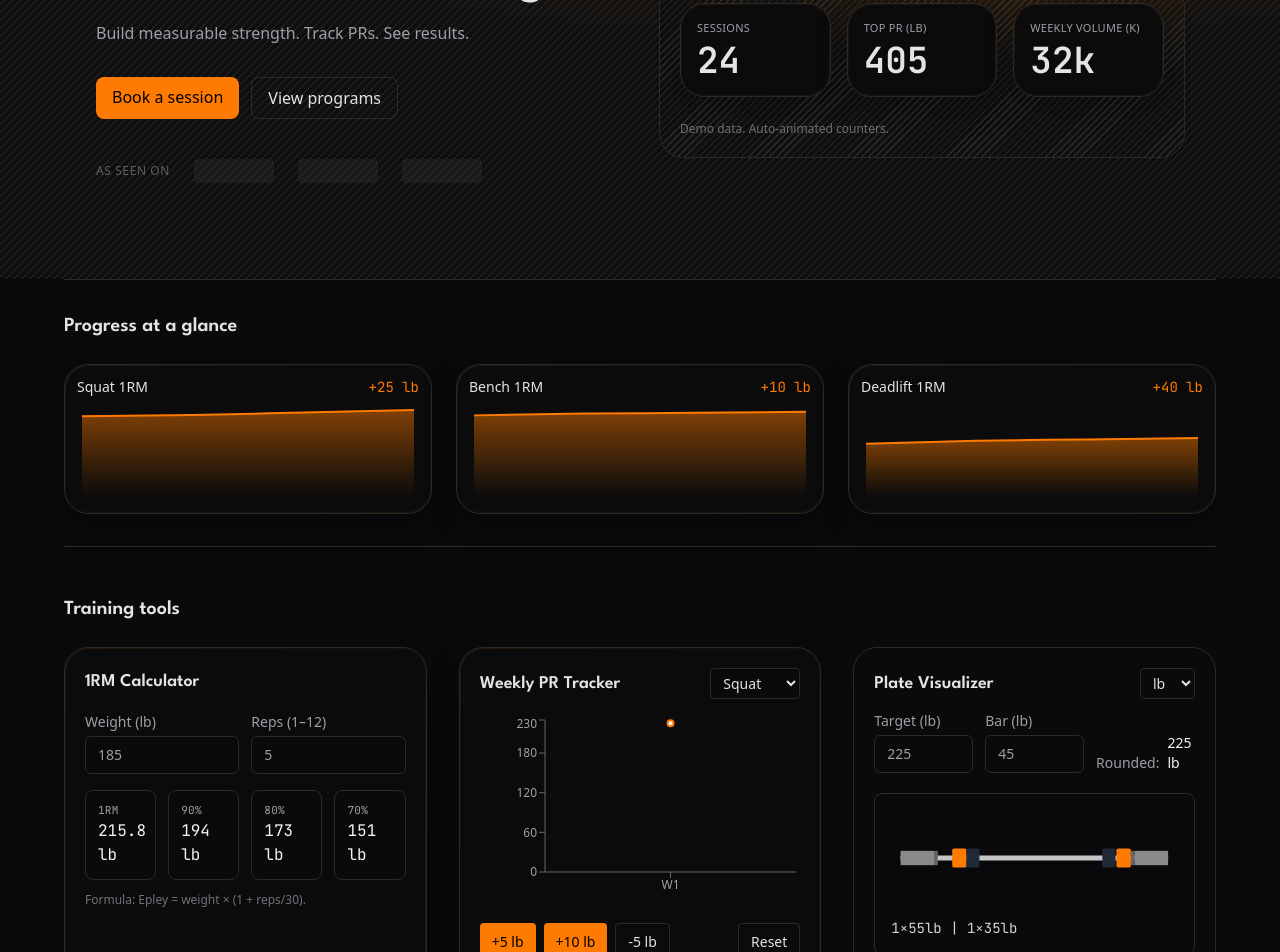
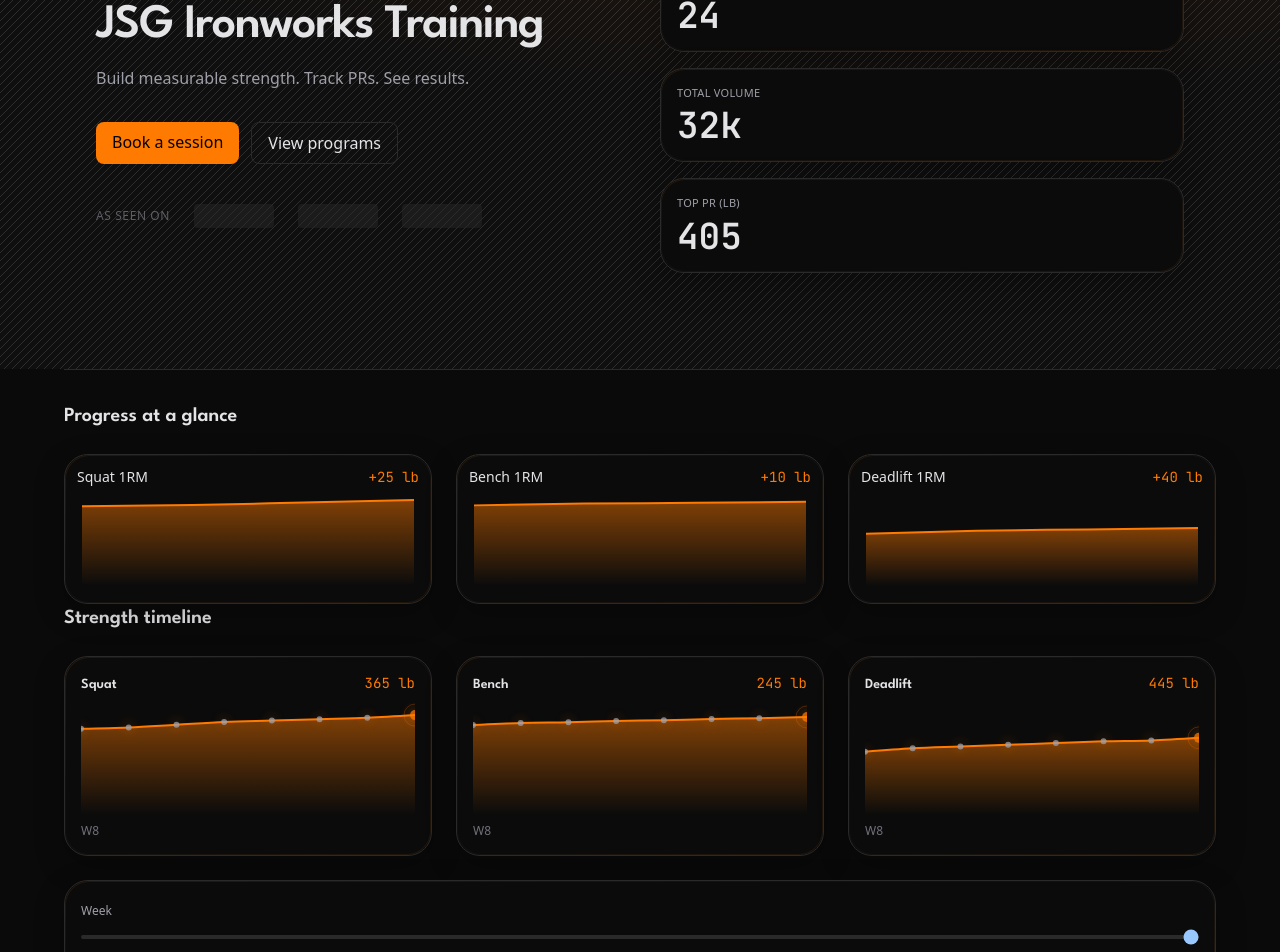
Before and after one commit to JaStaGa/jsg-ironworks, a Next.js app: page / in a window 1280 px wide. Shown: the part 200-1152 px from the top of the page. Built offline with nearby package versions, Linux system fonts and the light colour scheme.

Commit message:
strength timeline

```diff
--- a/src/app/page.tsx
+++ b/src/app/page.tsx
@@ -6,6 +6,7 @@ import PlateMath from "@/components/PlateMath"
 import WarmupPlanner from "@/components/WarmupPlanner"
 import LeadForm from "@/components/LeadForm"
 import MobileStickyBook from "@/components/MobileStickyBook"
+import StrengthTimelineGrid from "@/components/StrengthTimelineGrid"
 
 export default function Page() {
   return (
@@ -38,6 +39,8 @@ export default function Page() {
             data={[{ w: "W1", v: 365 }, { w: "W2", v: 385 }, { w: "W3", v: 395 }, { w: "W4", v: 405 }]}
           />
         </div>
+        <h2 className="text-xl font-semibold mb-6">Strength timeline</h2>
+        <StrengthTimelineGrid />
       </section>
 
       {/* Training tools */}
--- a/src/components/HeroMetrics.tsx
+++ b/src/components/HeroMetrics.tsx
@@ -1,13 +1,12 @@
 "use client"
-import { motion, useSpring, useTransform } from "framer-motion"
-import { useEffect } from "react"
+import Link from "next/link"
+import { motion, useInView, useSpring, useTransform } from "framer-motion"
+import { useEffect, useRef } from "react"
 
-function Counter({ from = 0, to, suffix = "" }: { from?: number; to: number; suffix?: string }) {
-    const spring = useSpring(from, { stiffness: 120, damping: 20 })
-    const text = useTransform(spring, v => Math.round(v).toString())
-
-    useEffect(() => { spring.set(to) }, [to, spring])
-
+function Counter({ to, suffix = "", active }: { to: number; suffix?: string; active: boolean }) {
+    const spring = useSpring(0, { stiffness: 120, damping: 20 })
+    const text = useTransform(spring, (v) => Math.round(v).toString())
+    useEffect(() => { if (active) spring.set(to) }, [active, to, spring])
     return (
         <span className="num text-3xl sm:text-4xl font-semibold">
             <motion.span>{text}</motion.span>{suffix}
@@ -15,15 +14,35 @@ function Counter({ from = 0, to, suffix = "" }: { from?: number; to: number; suf
     )
 }
 
+function MetricCard({
+    label, value, delay = 0, active,
+}: { label: string; value: React.ReactNode; delay?: number; active: boolean }) {
+    return (
+        <motion.div
+            className="card p-4"
+            initial={{ opacity: 0, y: 12 }}
+            animate={active ? { opacity: 1, y: 0 } : {}}
+            transition={{ duration: 0.4, delay }}
+        >
+            <div className="text-[11px] uppercase tracking-wide text-zinc-400">{label}</div>
+            <div className="mt-1">{value}</div>
+        </motion.div>
+    )
+}
+
 export default function HeroMetrics() {
+    const stackRef = useRef<HTMLDivElement>(null)
+    const inView = useInView(stackRef, { once: true, margin: "-20% 0px" })
+
     return (
         <section className="mx-auto max-w-6xl grid lg:grid-cols-2 gap-10 items-center py-16 lg:py-24">
+            {/* Left: headline + CTA */}
             <div>
                 <h1 className="heading text-4xl sm:text-5xl font-semibold tracking-tight">JSG Ironworks Training</h1>
                 <p className="mt-4 text-zinc-400 max-w-xl">Build measurable strength. Track PRs. See results.</p>
                 <div className="mt-8 flex gap-3">
-                    <a href="/book" className="rounded-lg px-4 py-2 bg-safety text-black font-medium">Book a session</a>
-                    <a href="/programs" className="rounded-lg px-4 py-2 border border-steel">View programs</a>
+                    <Link href="/book" className="rounded-lg px-4 py-2 bg-safety text-black font-medium hover:opacity-90">Book a session</Link>
+                    <Link href="/programs" className="rounded-lg px-4 py-2 border border-steel">View programs</Link>
                 </div>
                 <ul className="mt-10 flex flex-wrap items-center gap-6 opacity-80">
                     <li className="text-xs uppercase tracking-wider text-zinc-500">As seen on</li>
@@ -33,23 +52,27 @@ export default function HeroMetrics() {
                 </ul>
             </div>
 
-            <div className="steel-hatch rounded-2xl p-5 ring-1 ring-steel">
-                <div className="grid grid-cols-3 gap-4">
-                    <Metric label="Sessions" value={<Counter to={24} />} />
-                    <Metric label="Top PR (lb)" value={<Counter to={405} />} />
-                    <Metric label="Weekly volume (k)" value={<Counter to={32} suffix="k" />} />
-                </div>
-                <div className="mt-6 text-xs text-zinc-500">Demo data. Auto-animated counters.</div>
+            {/* Right: metric stack */}
+            <div ref={stackRef} className="grid gap-4">
+                <MetricCard
+                    label="Sessions this month"
+                    value={<Counter to={24} active={inView} />}
+                    delay={0.00}
+                    active={inView}
+                />
+                <MetricCard
+                    label="Total volume"
+                    value={<Counter to={32} suffix="k" active={inView} />}
+                    delay={0.08}
+                    active={inView}
+                />
+                <MetricCard
+                    label="Top PR (lb)"
+                    value={<Counter to={405} active={inView} />}
+                    delay={0.16}
+                    active={inView}
+                />
             </div>
         </section>
     )
 }
-
-function Metric({ label, value }: { label: string; value: React.ReactNode }) {
-    return (
-        <div className="card p-4">
-            <div className="text-[11px] uppercase tracking-wide text-zinc-400">{label}</div>
-            <div className="mt-1">{value}</div>
-        </div>
-    )
-}
--- /dev/null
+++ b/src/components/StrengthTimelineGrid.tsx
@@ -0,0 +1,124 @@
+"use client"
+import { useMemo, useState } from "react"
+import { AreaChart, Area, XAxis, YAxis, Tooltip, ResponsiveContainer } from "recharts"
+
+type Pt = { w: string; v: number }
+type Lift = { name: string; unit: "lb" | "kg"; data: Pt[] }
+
+const LIFTS: Lift[] = [
+    {
+        name: "Squat", unit: "lb", data: [
+            { w: "W1", v: 315 }, { w: "W2", v: 320 }, { w: "W3", v: 330 }, { w: "W4", v: 340 },
+            { w: "W5", v: 345 }, { w: "W6", v: 350 }, { w: "W7", v: 355 }, { w: "W8", v: 365 }
+        ]
+    },
+    {
+        name: "Bench", unit: "lb", data: [
+            { w: "W1", v: 225 }, { w: "W2", v: 230 }, { w: "W3", v: 232 }, { w: "W4", v: 235 },
+            { w: "W5", v: 237 }, { w: "W6", v: 240 }, { w: "W7", v: 242 }, { w: "W8", v: 245 }
+        ]
+    },
+    {
+        name: "Deadlift", unit: "lb", data: [
+            { w: "W1", v: 365 }, { w: "W2", v: 385 }, { w: "W3", v: 395 }, { w: "W4", v: 405 },
+            { w: "W5", v: 415 }, { w: "W6", v: 425 }, { w: "W7", v: 430 }, { w: "W8", v: 445 }
+        ]
+    },
+]
+
+export default function StrengthTimelineGrid() {
+    const [i, setI] = useState(LIFTS[0].data.length - 1)
+
+    return (
+        <div className="rounded-2xl">
+            <div className="grid sm:grid-cols-2 lg:grid-cols-3 gap-6">
+                {LIFTS.map((lift) => (
+                    <LiftTile key={lift.name} lift={lift} i={i} />
+                ))}
+            </div>
+
+            <div className="mt-6 card p-4">
+                <label className="text-xs text-zinc-400" htmlFor="timeline">Week</label>
+                <input
+                    id="timeline"
+                    aria-label="Strength timeline scrubber"
+                    type="range"
+                    min={0}
+                    max={LIFTS[0].data.length - 1}
+                    value={i}
+                    onChange={(e) => setI(parseInt(e.target.value))}
+                    className="mt-2 h-1 w-full appearance-none rounded bg-steel"
+                />
+                <div className="mt-2 text-xs text-zinc-400" style={{ fontFamily: "var(--font-mono)" }}>
+                    {LIFTS[0].data[i].w}
+                </div>
+            </div>
+        </div>
+    )
+}
+
+function LiftTile({ lift, i }: { lift: Lift; i: number }) {
+    const prSet = useMemo(() => {
+        const s = new Set<number>()
+        let m = -Infinity
+        lift.data.forEach((p, idx) => { if (p.v > m) { m = p.v; s.add(idx) } })
+        return s
+    }, [lift.data])
+
+    const curr = lift.data[i]
+
+    type DotPropsLite = { cx?: number; cy?: number; index?: number }
+    const Dot = (props: DotPropsLite) => {
+        if (props.cx == null || props.cy == null) return null
+        const idx = typeof props.index === "number" ? props.index : -1
+        const isCurr = idx === i
+        const isPR = prSet.has(idx)
+        const r = isCurr ? 5 : 3
+        const fill = isCurr ? "#ff7a00" : "#a1a1aa"
+        return (
+            <g>
+                <circle cx={props.cx} cy={props.cy} r={r} fill={fill} className={isPR ? "pr-dot" : ""} />
+                {isCurr && <circle cx={props.cx} cy={props.cy} r={r + 6} fill="transparent" stroke="#ff7a00" strokeOpacity="0.25" />}
+            </g>
+        )
+    }
+
+    return (
+        <div className="card p-4">
+            <div className="flex items-baseline justify-between">
+                <h3 className="text-sm font-medium">{lift.name}</h3>
+                <div className="num text-safety text-sm">{curr.v} {lift.unit}</div>
+            </div>
+            <div className="h-28 mt-2">
+                <ResponsiveContainer width="100%" height="100%">
+                    <AreaChart data={lift.data} margin={{ left: 0, right: 0, top: 8, bottom: 0 }}>
+                        <defs>
+                            <linearGradient id={`g-${lift.name}`} x1="0" y1="0" x2="0" y2="1">
+                                <stop offset="0%" stopColor="#ff7a00" stopOpacity={0.8} />
+                                <stop offset="100%" stopColor="#ff7a00" stopOpacity={0} />
+                            </linearGradient>
+                        </defs>
+                        <XAxis dataKey="w" hide />
+                        <YAxis hide />
+                        <Tooltip
+                            contentStyle={{ background: "#18181b", border: "1px solid #27272a" }}
+                            labelStyle={{ color: "#a1a1aa" }}
+                            formatter={(v: number) => [`${v} ${lift.unit}`, ""] as [string, string]}
+                        />
+                        <Area
+                            type="monotone"
+                            dataKey="v"
+                            stroke="#ff7a00"
+                            fill={`url(#g-${lift.name})`}
+                            strokeWidth={2}
+                            dot={<Dot />}
+                            activeDot={{ r: 6 }}
+                            isAnimationActive={false}
+                        />
+                    </AreaChart>
+                </ResponsiveContainer>
+            </div>
+            <div className="mt-2 text-xs text-zinc-500">{lift.data[i].w}</div>
+        </div>
+    )
+}
```
Also changed, not shown: src/app/globals.css (+18 -0 lines).
